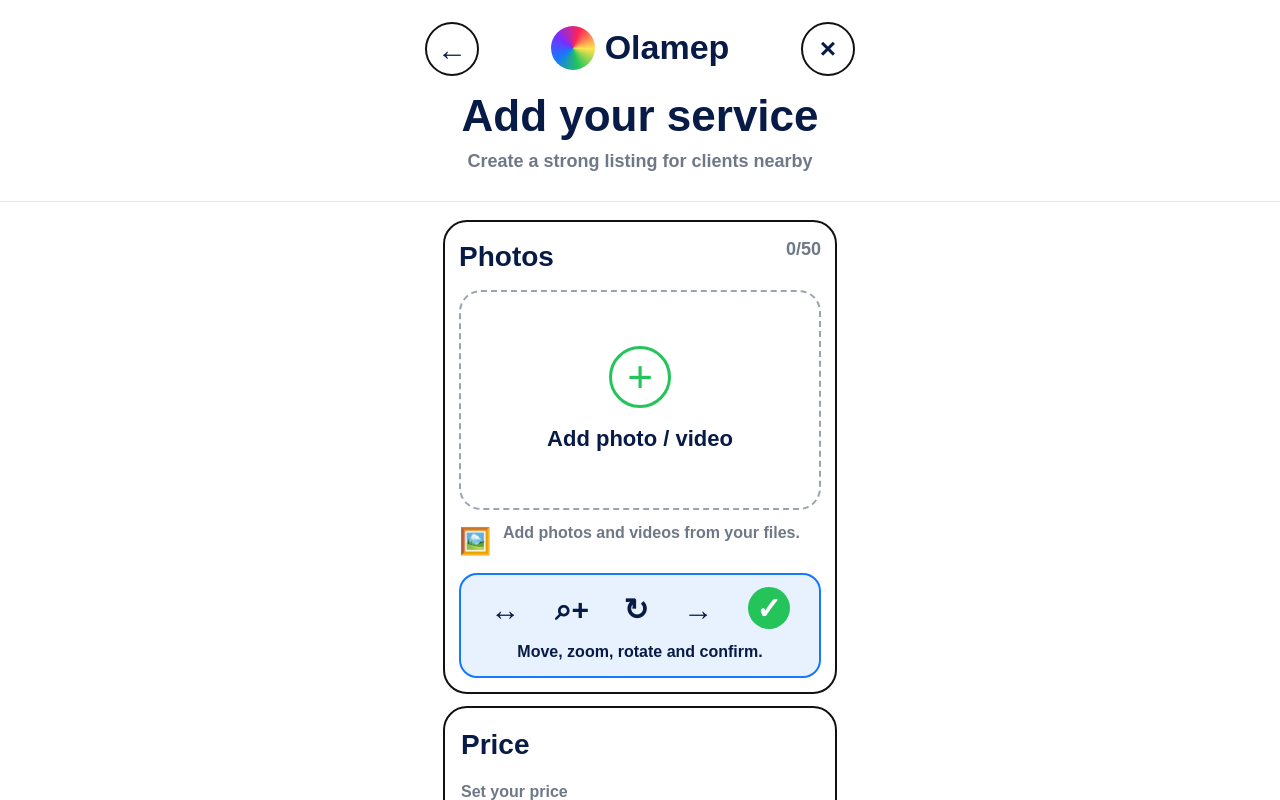
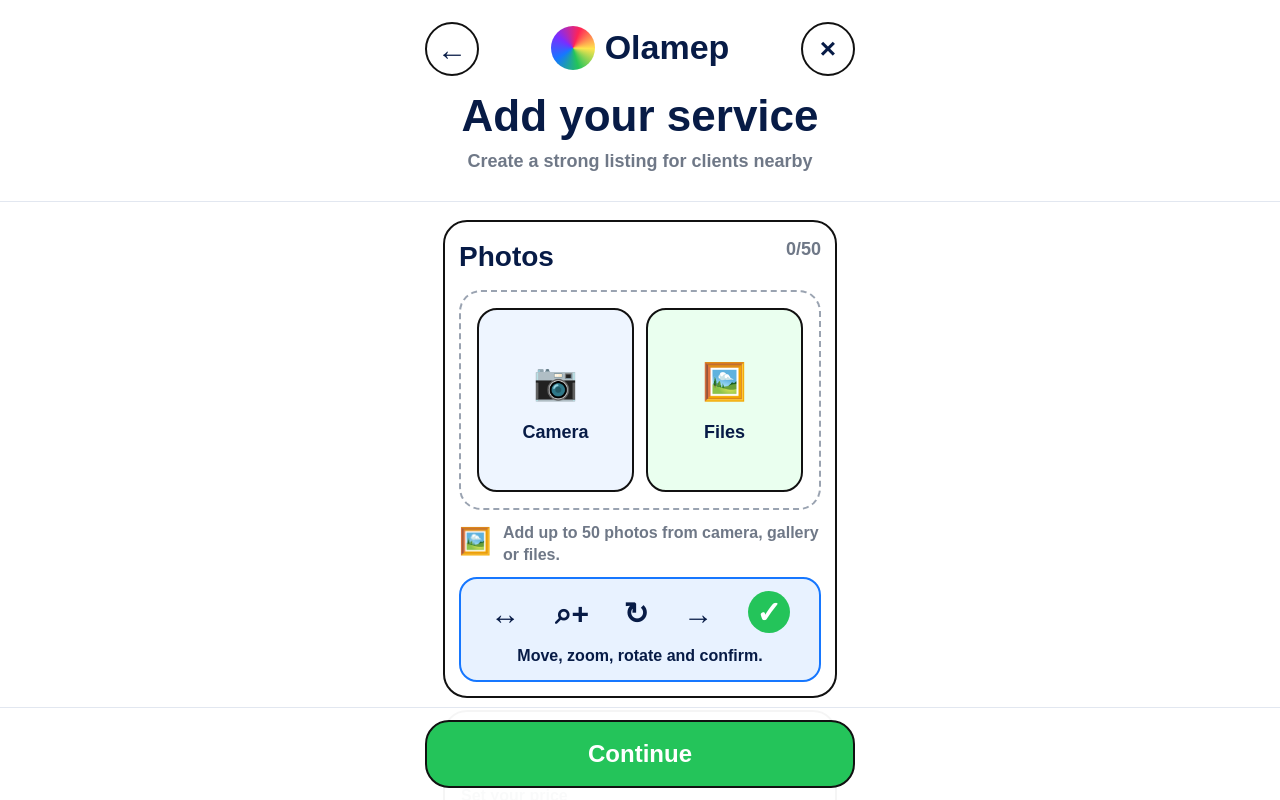
Before and after one commit to bellasalon4u-source/mapbookapp, a Next.js app: page /add in a window 1280 px wide. Shown: the top 800 px of the page. Built offline with nearby package versions, Linux system fonts and the light colour scheme.

Commit message:
Fix Add Service photo upload and booking deposit logic

```diff
--- a/app/add/page.tsx
+++ b/app/add/page.tsx
@@ -38,7 +38,6 @@ type Sheet =
 type MediaItem = {
   id: string;
   preview: string;
-  kind: 'photo' | 'video';
 };
 
 const categories = [
@@ -242,7 +241,8 @@ function SheetBox({
 
 export default function AddServicePage() {
   const router = useRouter();
-  const mediaInputRef = useRef<HTMLInputElement | null>(null);
+  const fileInputRef = useRef<HTMLInputElement | null>(null);
+  const cameraInputRef = useRef<HTMLInputElement | null>(null);
 
   const [, setLanguage] = useState<AppLanguage>(getSavedLanguage());
   const [media, setMedia] = useState<MediaItem[]>([]);
@@ -283,18 +283,17 @@ export default function AddServicePage() {
     [categoryId]
   );
 
-  const handleMediaSelected = (event: ChangeEvent<HTMLInputElement>) => {
+  const handlePhotosSelected = (event: ChangeEvent<HTMLInputElement>) => {
     const files = Array.from(event.target.files || []);
     if (!files.length) return;
 
     const selected = files.slice(0, 50 - media.length);
 
     const next = selected
-      .filter((file) => file.type.startsWith('image/') || file.type.startsWith('video/'))
+      .filter((file) => file.type.startsWith('image/'))
       .map((file, index) => ({
         id: `${file.name}-${file.size}-${Date.now()}-${index}`,
         preview: URL.createObjectURL(file),
-        kind: file.type.startsWith('video/') ? ('video' as const) : ('photo' as const),
       }));
 
     setMedia((prev) => [...prev, ...next]);
@@ -401,11 +400,20 @@ export default function AddServicePage() {
           }}
         >
           <input
-            ref={mediaInputRef}
+            ref={fileInputRef}
             type="file"
-            accept="image/*,video/*"
+            accept="image/*"
             multiple
-            onChange={handleMediaSelected}
+            onChange={handlePhotosSelected}
+            style={{ display: 'none' }}
+          />
+
+          <input
+            ref={cameraInputRef}
+            type="file"
+            accept="image/*"
+            capture="environment"
+            onChange={handlePhotosSelected}
             style={{ display: 'none' }}
           />
 
@@ -423,48 +431,70 @@ export default function AddServicePage() {
               <div style={{ fontSize: 18, fontWeight: 900, color: BRAND.muted }}>{media.length}/50</div>
             </div>
 
-            <button
-              type="button"
-              onClick={() => mediaInputRef.current?.click()}
+            <div
               style={{
                 width: '100%',
-                height: 220,
+                minHeight: 220,
                 borderRadius: 22,
                 border: '2px dashed #9aa3b1',
                 background: '#fff',
                 color: BRAND.navy,
-                display: 'flex',
-                flexDirection: 'column',
-                alignItems: 'center',
-                justifyContent: 'center',
-                gap: 14,
-                cursor: 'pointer',
+                display: 'grid',
+                gridTemplateColumns: '1fr 1fr',
+                gap: 12,
+                padding: 16,
+                boxSizing: 'border-box',
               }}
             >
-              <div
+              <button
+                type="button"
+                onClick={() => cameraInputRef.current?.click()}
                 style={{
-                  width: 62,
-                  height: 62,
-                  borderRadius: 999,
-                  border: `3px solid ${BRAND.green}`,
-                  color: BRAND.green,
+                  borderRadius: 20,
+                  border: `2px solid ${BRAND.black}`,
+                  background: BRAND.softBlue,
+                  color: BRAND.navy,
                   display: 'flex',
+                  flexDirection: 'column',
                   alignItems: 'center',
                   justifyContent: 'center',
-                  fontSize: 44,
-                  fontWeight: 500,
+                  gap: 10,
+                  cursor: 'pointer',
+                  fontSize: 18,
+                  fontWeight: 900,
                 }}
               >
-                +
-              </div>
+                <span style={{ fontSize: 36 }}>📷</span>
+                Camera
+              </button>
 
-              <div style={{ fontSize: 22, fontWeight: 900 }}>Add photo / video</div>
-            </button>
+              <button
+                type="button"
+                onClick={() => fileInputRef.current?.click()}
+                style={{
+                  borderRadius: 20,
+                  border: `2px solid ${BRAND.black}`,
+                  background: BRAND.softGreen,
+                  color: BRAND.navy,
+                  display: 'flex',
+                  flexDirection: 'column',
+                  alignItems: 'center',
+                  justifyContent: 'center',
+                  gap: 10,
+                  cursor: 'pointer',
+                  fontSize: 18,
+                  fontWeight: 900,
+                }}
+              >
+                <span style={{ fontSize: 36 }}>🖼️</span>
+                Files
+              </button>
+            </div>
 
             <div style={{ marginTop: 12, display: 'grid', gridTemplateColumns: '36px 1fr', gap: 8 }}>
               <div style={{ fontSize: 26 }}>🖼️</div>
               <div style={{ fontSize: 16, lineHeight: 1.35, color: BRAND.muted, fontWeight: 900 }}>
-                Add photos and videos from your files.
+                Add up to 50 photos from camera, gallery or files.
               </div>
             </div>
 
@@ -674,10 +704,252 @@ export default function AddServicePage() {
               fontWeight: 900,
             }}
           >
-            Publication goes live only after payment.
+            No payment to publish. £1 is only blocked when you confirm a booking.
+          </div>
+        </div>
+
+        <div
+          style={{
+            position: 'fixed',
+            left: 0,
+            right: 0,
+            bottom: 0,
+            zIndex: 80,
+            background: 'rgba(255,255,255,0.96)',
+            borderTop: '1px solid #e2e7f0',
+            padding: '12px 18px calc(12px + env(safe-area-inset-bottom))',
+          }}
+        >
+          <div style={{ maxWidth: 430, margin: '0 auto' }}>
+            <button
+              type="button"
+              style={{
+                width: '100%',
+                height: 68,
+                borderRadius: 24,
+                border: `2px solid ${BRAND.black}`,
+                background: BRAND.green,
+                color: '#fff',
+                fontSize: 24,
+                fontWeight: 900,
+              }}
+            >
+              Continue
+            </button>
           </div>
         </div>
       </main>
+
+      {sheet === 'title' ? (
+        <SheetBox title="Title" onClose={() => setSheet(null)}>
+          <input
+            value={title}
+            onChange={(e) => setTitle(e.target.value)}
+            placeholder="Add a short and clear title"
+            style={{
+              width: '100%',
+              height: 58,
+              borderRadius: 18,
+              border: `2px solid ${BRAND.black}`,
+              padding: '0 16px',
+              fontSize: 16,
+              fontWeight: 900,
+            }}
+          />
+        </SheetBox>
+      ) : null}
+
+      {sheet === 'description' ? (
+        <SheetBox title="Description" onClose={() => setSheet(null)}>
+          <textarea
+            value={description}
+            onChange={(e) => setDescription(e.target.value)}
+            placeholder="Describe your service in detail"
+            style={{
+              width: '100%',
+              height: 150,
+              borderRadius: 18,
+              border: `2px solid ${BRAND.black}`,
+              padding: 16,
+              fontSize: 16,
+              fontWeight: 900,
+              resize: 'none',
+              fontFamily: 'Arial, sans-serif',
+            }}
+          />
+        </SheetBox>
+      ) : null}
+
+      {sheet === 'category' ? (
+        <SheetBox title="Choose category" onClose={() => setSheet(null)}>
+          <div style={{ display: 'grid', gridTemplateColumns: '1fr 1fr', gap: 10 }}>
+            {categories.map((item) => (
+              <button
+                key={item.id}
+                type="button"
+                onClick={() => {
+                  setCategoryId(item.id);
+                  setSubcategory(item.subcategories[0]);
+                  setSheet(null);
+                }}
+                style={{
+                  minHeight: 70,
+                  borderRadius: 18,
+                  border: `2px solid ${BRAND.black}`,
+                  background: item.id === categoryId ? BRAND.blue : '#fff',
+                  color: item.id === categoryId ? '#fff' : BRAND.navy,
+                  fontSize: 18,
+                  fontWeight: 900,
+                }}
+              >
+                {item.icon} {item.label}
+              </button>
+            ))}
+          </div>
+        </SheetBox>
+      ) : null}
+
+      {sheet === 'subcategory' ? (
+        <SheetBox title="Choose subcategory" onClose={() => setSheet(null)}>
+          <div style={{ display: 'grid', gap: 10 }}>
+            {currentCategory.subcategories.map((item) => (
+              <button
+                key={item}
+                type="button"
+                onClick={() => {
+                  setSubcategory(item);
+                  setSheet(null);
+                }}
+                style={{
+                  minHeight: 58,
+                  borderRadius: 18,
+                  border: `2px solid ${BRAND.black}`,
+                  background: item === subcategory ? BRAND.blue : '#fff',
+                  color: item === subcategory ? '#fff' : BRAND.navy,
+                  fontSize: 18,
+                  fontWeight: 900,
+                }}
+              >
+                {item}
+              </button>
+            ))}
+          </div>
+        </SheetBox>
+      ) : null}
+
+      {sheet === 'hours' ? (
+        <SheetBox title="Working hours" onClose={() => setSheet(null)}>
+          <div style={{ display: 'grid', gridTemplateColumns: '1fr 1fr', gap: 12 }}>
+            <input type="time" value={hoursFrom} onChange={(e) => setHoursFrom(e.target.value)} />
+            <input type="time" value={hoursTo} onChange={(e) => setHoursTo(e.target.value)} />
+          </div>
+        </SheetBox>
+      ) : null}
+
+      {sheet === 'payments' ? (
+        <SheetBox title="Payment methods" onClose={() => setSheet(null)}>
+          <div style={{ display: 'grid', gap: 10 }}>
+            {paymentMethods.map((method) => (
+              <button
+                key={method.id}
+                type="button"
+                onClick={() => togglePayment(method.id)}
+                style={{
+                  minHeight: 62,
+                  borderRadius: 18,
+                  border: `2px solid ${BRAND.black}`,
+                  background: selectedPayments.includes(method.id) ? BRAND.softBlue : '#fff',
+                  display: 'grid',
+                  gridTemplateColumns: '48px 1fr 32px',
+                  gap: 12,
+                  alignItems: 'center',
+                  padding: '10px 14px',
+                  textAlign: 'left',
+                }}
+              >
+                <span style={{ fontSize: 24 }}>{method.icon}</span>
+                <span style={{ fontSize: 18, fontWeight: 900 }}>{method.title}</span>
+                <span>{selectedPayments.includes(method.id) ? '✓' : ''}</span>
+              </button>
+            ))}
+          </div>
+        </SheetBox>
+      ) : null}
+
+      {sheet === 'price' ? (
+        <SheetBox title="Price" onClose={() => setSheet(null)}>
+          <div style={{ display: 'grid', gap: 12 }}>
+            <input
+              value={pricePounds}
+              onChange={(e) => setPricePounds(e.target.value.replace(/[^\d]/g, ''))}
+              placeholder="Pounds"
+              style={{ height: 58, borderRadius: 18, border: `2px solid ${BRAND.black}`, padding: 16 }}
+            />
+            <input
+              value={pricePence}
+              onChange={(e) => setPricePence(e.target.value.replace(/[^\d]/g, '').slice(0, 2))}
+              placeholder="Pence"
+              style={{ height: 58, borderRadius: 18, border: `2px solid ${BRAND.black}`, padding: 16 }}
+            />
+            <input
+              value={priceFrom}
+              onChange={(e) => setPriceFrom(e.target.value.replace(/[^\d]/g, ''))}
+              placeholder="From"
+              style={{ height: 58, borderRadius: 18, border: `2px solid ${BRAND.black}`, padding: 16 }}
+            />
+            <input
+              value={priceTo}
+              onChange={(e) => setPriceTo(e.target.value.replace(/[^\d]/g, ''))}
+              placeholder="To"
+              style={{ height: 58, borderRadius: 18, border: `2px solid ${BRAND.black}`, padding: 16 }}
+            />
+          </div>
+        </SheetBox>
+      ) : null}
+
+      {sheet === 'contacts' ? (
+        <SheetBox title="Contact details" onClose={() => setSheet(null)}>
+          <div style={{ display: 'grid', gap: 10 }}>
+            {['Phone', 'WhatsApp', 'Telegram', 'Viber', 'Instagram', 'Email', 'Website'].map((item) => (
+              <input
+                key={item}
+                placeholder={item}
+                style={{
+                  width: '100%',
+                  height: 58,
+                  borderRadius: 18,
+                  border: `2px solid ${BRAND.black}`,
+                  padding: '0 16px',
+                  fontSize: 16,
+                  fontWeight: 900,
+                }}
+              />
+            ))}
+          </div>
+        </SheetBox>
+      ) : null}
+
+      {sheet === 'address' ? (
+        <SheetBox title="Address" onClose={() => setSheet(null)}>
+          <div style={{ display: 'grid', gap: 10 }}>
+            {['City', 'District / area', 'Street, building, studio, floor', 'Postcode'].map((item) => (
+              <input
+                key={item}
+                placeholder={item}
+                style={{
+                  width: '100%',
+                  height: 58,
+                  borderRadius: 18,
+                  border: `2px solid ${BRAND.black}`,
+                  padding: '0 16px',
+                  fontSize: 16,
+                  fontWeight: 900,
+                }}
+              />
+            ))}
+          </div>
+        </SheetBox>
+      ) : null}
     </>
   );
 }
```
